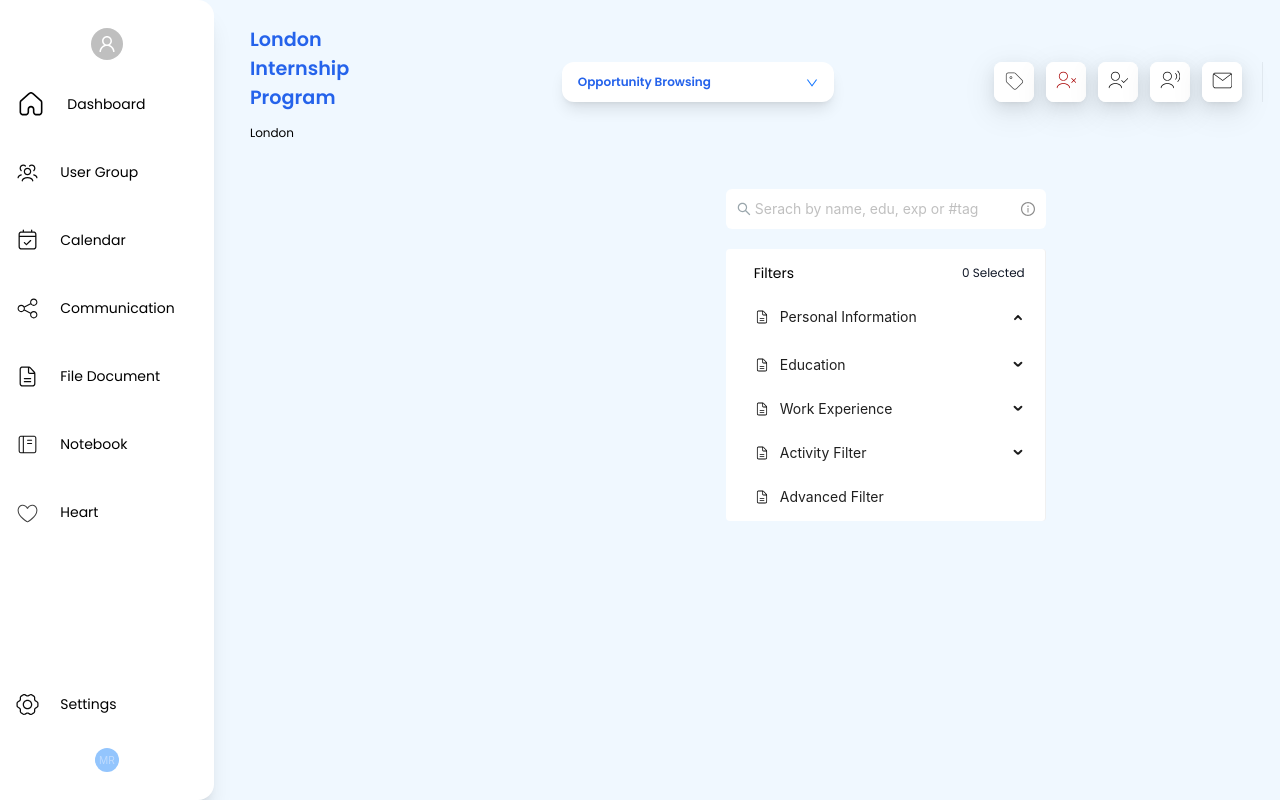
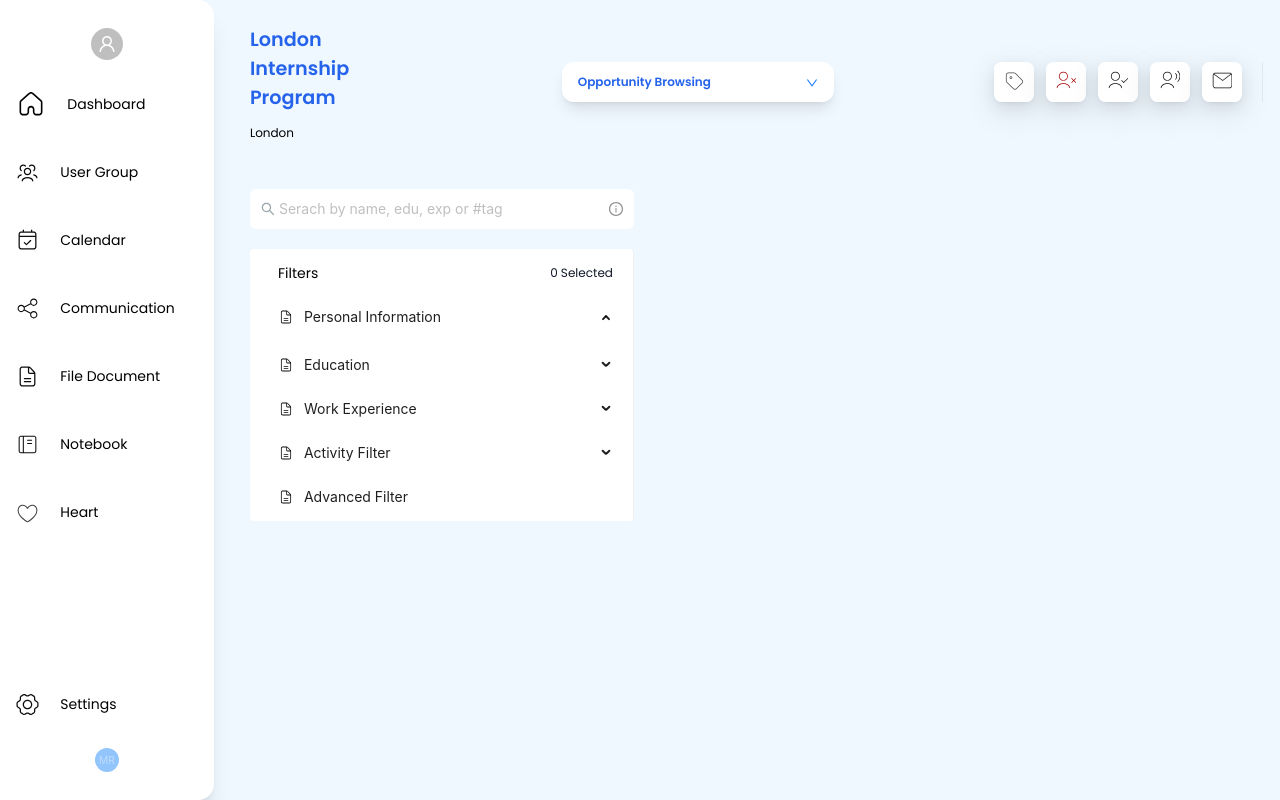
Before and after one commit to MostafaMahgoub/application-view, a React (Create React App) app: page / in a window 1280 px wide. Built offline with nearby package versions, Linux system fonts and the light colour scheme; what tailwindcss-scoped-groups would draw is missing.

Commit message:
Made the Searchfilter responsive

```diff
--- a/src/Content/Components/SearchFilter.tsx
+++ b/src/Content/Components/SearchFilter.tsx
@@ -4,7 +4,7 @@ import Filter from "./Filter";
 
 function SearchFilter() {
   return (
-    <div className="w-80 h-fit flex flex-col gap-5">
+    <div className="w-96 h-fit flex flex-col gap-5">
       <Input
         className="h-10 border-0"
         placeholder="Serach by name, edu, exp or #tag"
--- a/src/Content/Content.tsx
+++ b/src/Content/Content.tsx
@@ -5,7 +5,7 @@ import SearchFilter from "./Components/SearchFilter";
 
 function Content() {
     return(
-        <div className="flex flex-col items-center">
+        <div className="flex flex-col sm:flex-row items-center">
         <SearchFilter />
         </div>
     )
```
